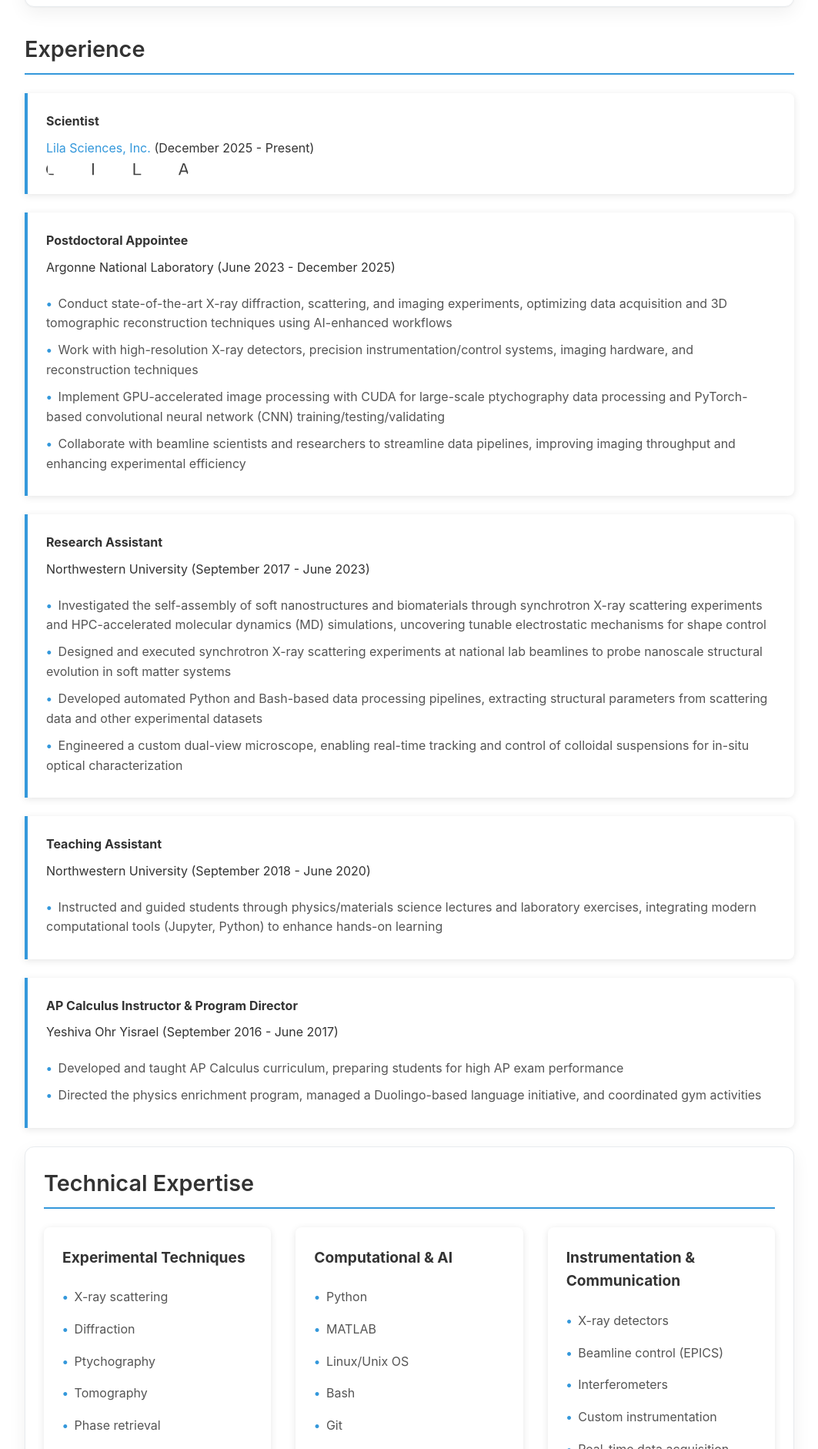
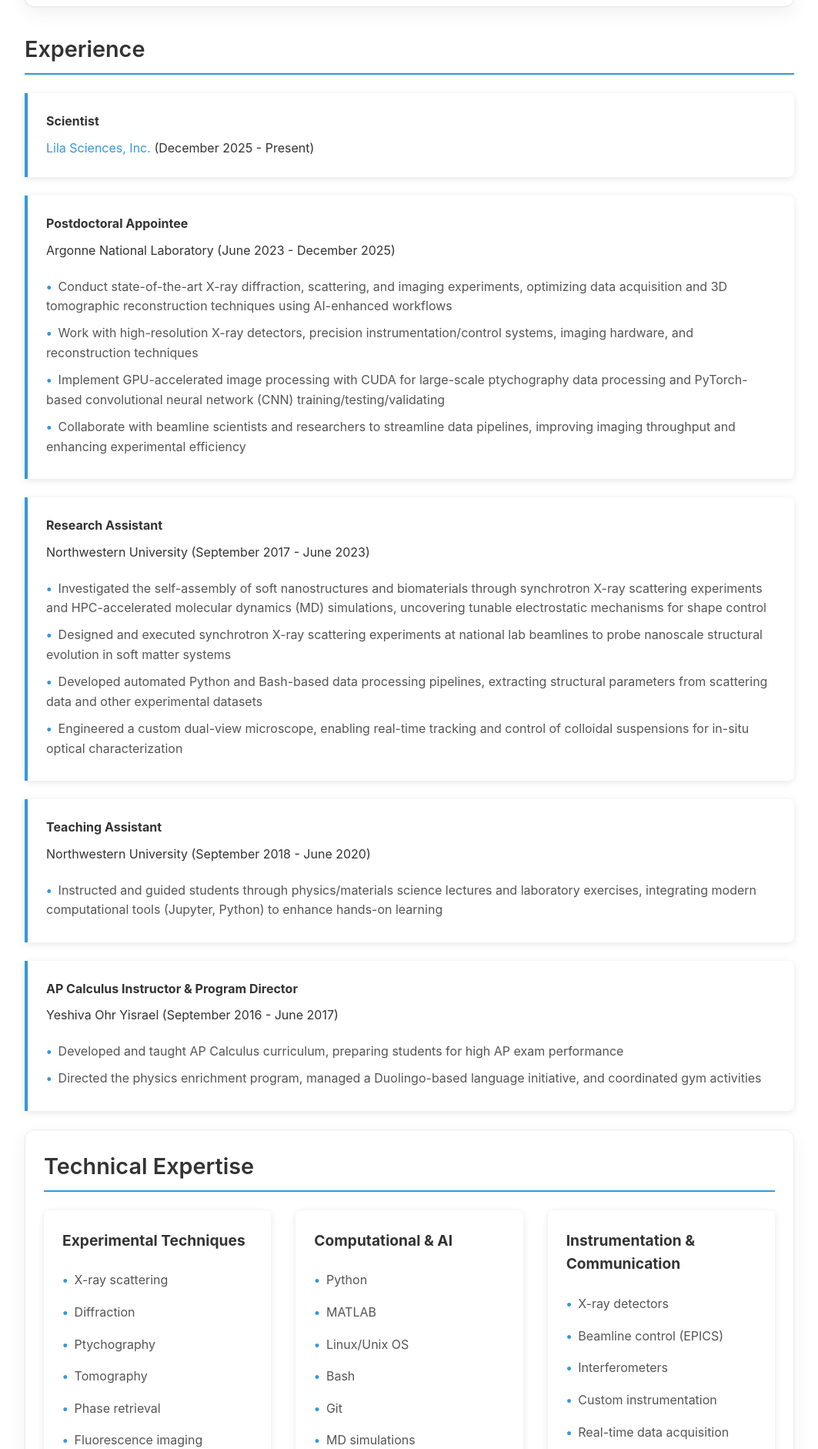
Before and after one commit to jmccourt11/jmccourt11.github.io, a Jekyll site: the page built from about.html, in a window 1280 px wide. Shown: the part 410-2292 px from the top of the page at 77% size, without its empty margins (108-1171 px from the left). Built offline with Jekyll 4.4.1, drawn with Linux system fonts in a browser that asks for light colours.

Commit message:
Remove Lila logo (cropping issue)
Co-Authored-By: Claude Sonnet 4.6 <noreply@anthropic.com>

```diff
--- a/_data/experience.yml
+++ b/_data/experience.yml
@@ -1,7 +1,6 @@
 - title: Scientist
   org: Lila Sciences, Inc.
   url: https://www.lila.ai
-  logo: /assets/images/lila-logo.svg
   dates: December 2025 - Present
 
 - title: Postdoctoral Appointee
--- a/about.html
+++ b/about.html
@@ -22,7 +22,6 @@ description: "Ph.D. physicist with 8+ years in X-ray diffraction, scattering, an
                             {% if job.url %}<a href="{{ job.url }}" target="_blank" rel="noopener noreferrer">{{ job.org }}</a>{% else %}{{ job.org }}{% endif %}
                             ({{ job.dates }})
                         </p>
-                        {% if job.logo %}<img src="{{ job.logo }}" alt="{{ job.org }} logo" class="org-logo">{% endif %}
                         {% if job.responsibilities %}
                         <ul class="experience-responsibilities">
                             {% for item in job.responsibilities %}
--- a/assets/css/main.scss
+++ b/assets/css/main.scss
@@ -300,14 +300,6 @@ section:not(.hero-section) {
     color: var(--primary);
     font-weight: bold;
     margin-right: 0.5rem;
-}
-
-.org-logo {
-    height: 16px;
-    width: auto;
-    display: block;
-    margin-top: 6px;
-    opacity: 0.75;
 }
 
 .education {
```
Also changed, not shown: assets/images/lila-logo.svg (deleted).
